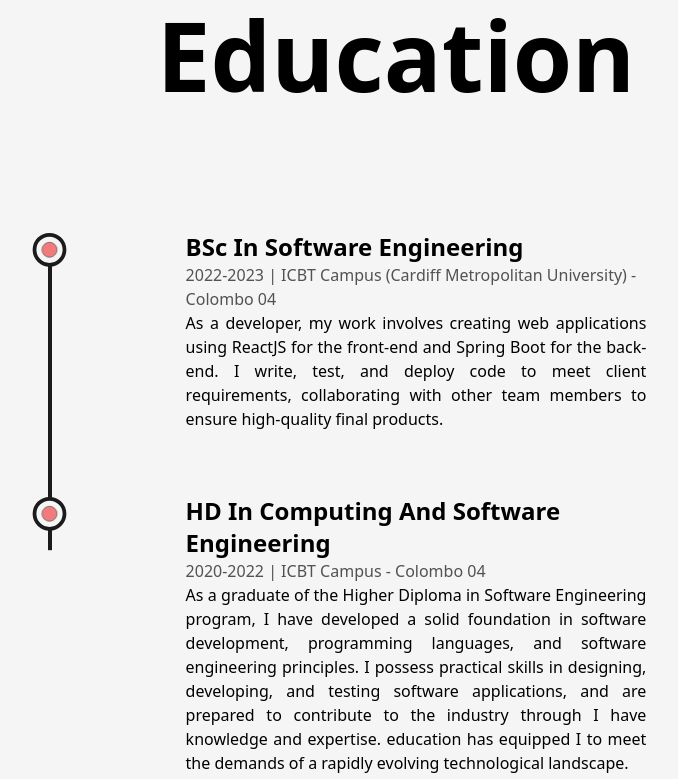
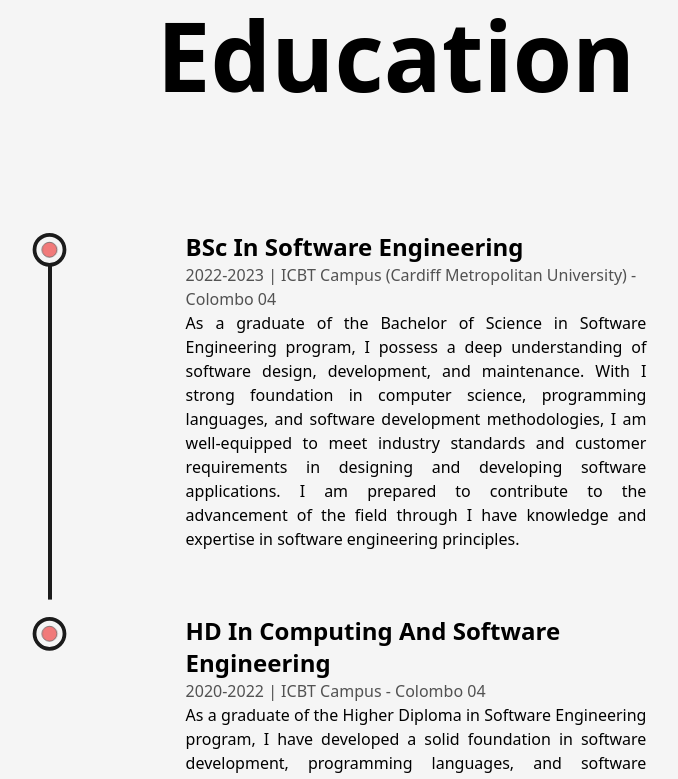
Before and after one commit to Madura-Prasad/Next.js-Portfolio, a Next.js app: page /about in a window 1280 px wide. Shown: the part 3061-3840 px from the top of the page, without its empty margins (244-922 px from the left). Built offline with nearby package versions, Linux system fonts and the light colour scheme.

Commit message:
update education

```diff
--- a/src/component/Education.js
+++ b/src/component/Education.js
@@ -44,7 +44,7 @@ const Education = () => {
             type="BSc in Software Engineering"
             time="2022-2023"
             place="ICBT Campus (Cardiff Metropolitan University) - Colombo 04"
-            info="As a developer, my work involves creating web applications using ReactJS for the front-end and Spring Boot for the back-end. I write, test, and deploy code to meet client requirements, collaborating with other team members to ensure high-quality final products."
+            info="As a graduate of the Bachelor of Science in Software Engineering program, I possess a deep understanding of software design, development, and maintenance. With I strong foundation in computer science, programming languages, and software development methodologies, I am well-equipped to meet industry standards and customer requirements in designing and developing software applications. I am prepared to contribute to the advancement of the field through I have knowledge and expertise in software engineering principles."
           />
 
           <Details
```
